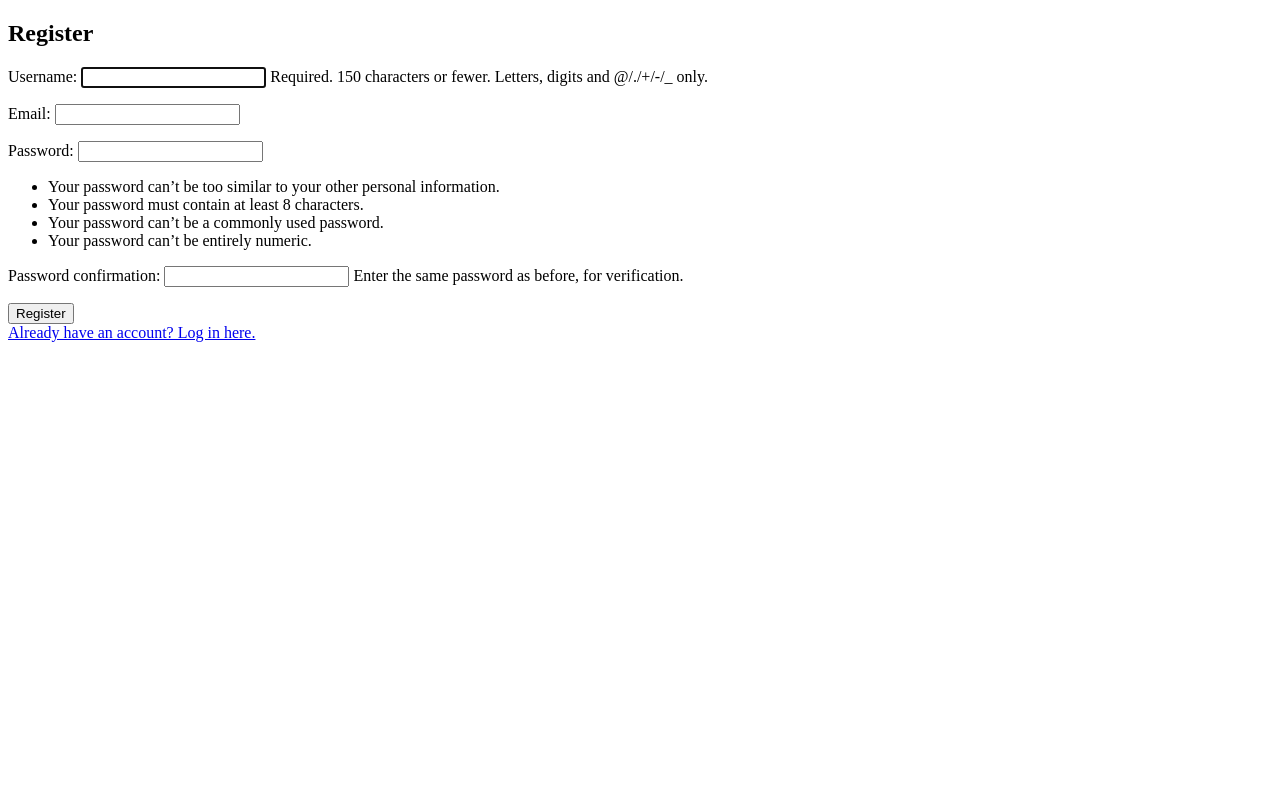
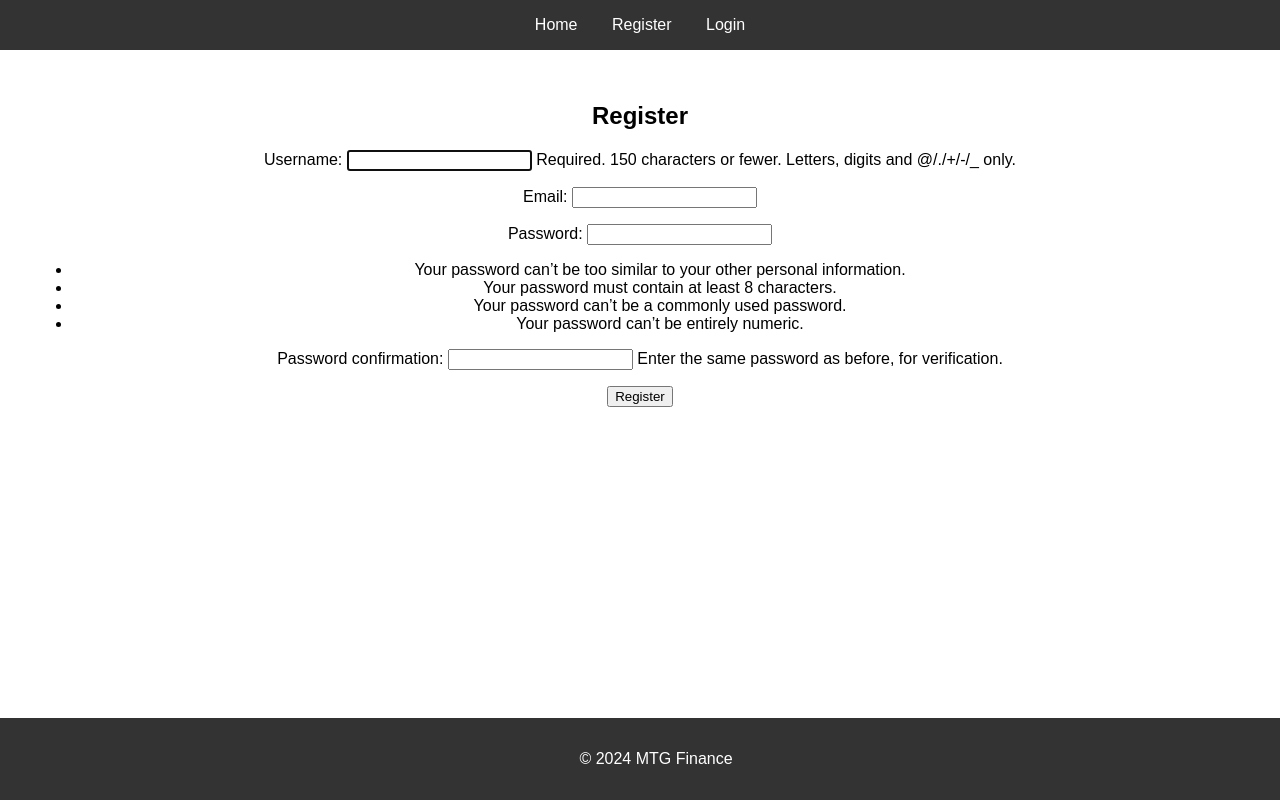
Before and after one commit to the29ster/CSCI_490_Project, a Django app: page /register/ in a window 1280 px wide. Run offline with Django 5.2, Linux system fonts and the light colour scheme.

Commit message:
added some style

```diff
--- /dev/null
+++ b/mysite/mtgfinance/static/css/style.css
@@ -0,0 +1,38 @@
+body {
+    font-family: Arial, sans-serif;
+    background-color: white;
+    margin: 0;
+    padding: 0;
+}
+
+header {
+    background-color: #333;
+    color: white;
+    padding: 1rem;
+    text-align: center;
+}
+
+nav a {
+    color: white;
+    text-decoration: none;
+    margin: 0 15px;
+}
+
+nav a:hover {
+    text-decoration: underline;
+}
+
+main {
+    padding: 2rem;
+    text-align: center;
+}
+
+footer {
+    background-color: #333;
+    color: white;
+    padding: 1rem;
+    position: absolute;
+    bottom: 0;
+    width: 100%;
+    text-align: center;
+}
--- /dev/null
+++ b/mysite/mtgfinance/templates/base.html
@@ -0,0 +1,30 @@
+{% load static %}
+
+<!DOCTYPE html>
+<html lang="en">
+<head>
+    <meta charset="UTF-8">
+    <meta name="viewport" content="width=device-width, initial-scale=1.0">
+    <title>{% block title %}My MTG Finance App{% endblock %}</title>
+    <link rel="stylesheet" href="{% static 'css/style.css' %}">
+</head>
+<body>
+    <header>
+        <nav>
+            <a href="{% url 'home' %}">Home</a>
+            <a href="{% url 'register' %}">Register</a>
+            <a href="{% url 'login' %}">Login</a>
+        </nav>
+    </header>
+
+    <main>
+        {% block content %}
+        <!-- Content will be inserted here -->
+        {% endblock %}
+    </main>
+
+    <footer>
+        <p>© 2024 MTG Finance</p>
+    </footer>
+</body>
+</html>
--- a/mysite/mtgfinance/templates/register.html
+++ b/mysite/mtgfinance/templates/register.html
@@ -1,18 +1,12 @@
-<!DOCTYPE html>
-<html lang="en">
-<head>
-    <meta charset="UTF-8">
-    <meta http-equiv="X-UA-Compatible" content="IE=edge">
-    <meta name="viewport" content="width=device-width, initial-scale=1.0">
-    <title>Register</title>
-</head>
-<body>
+{% extends 'base.html' %}
+
+{% block title %}Register{% endblock %}
+
+{% block content %}
     <h2>Register</h2>
     <form method="POST">
         {% csrf_token %}
         {{ form.as_p }}
         <button type="submit">Register</button>
     </form>
-    <a href="{% url 'login' %}">Already have an account? Log in here.</a>
-</body>
-</html>
+{% endblock %}
```
Also changed, not shown: mysite/mtgfinance/templates/homepage.html (+6 -23 lines), mysite/mtgfinance/templates/login.html (+6 -12 lines).
